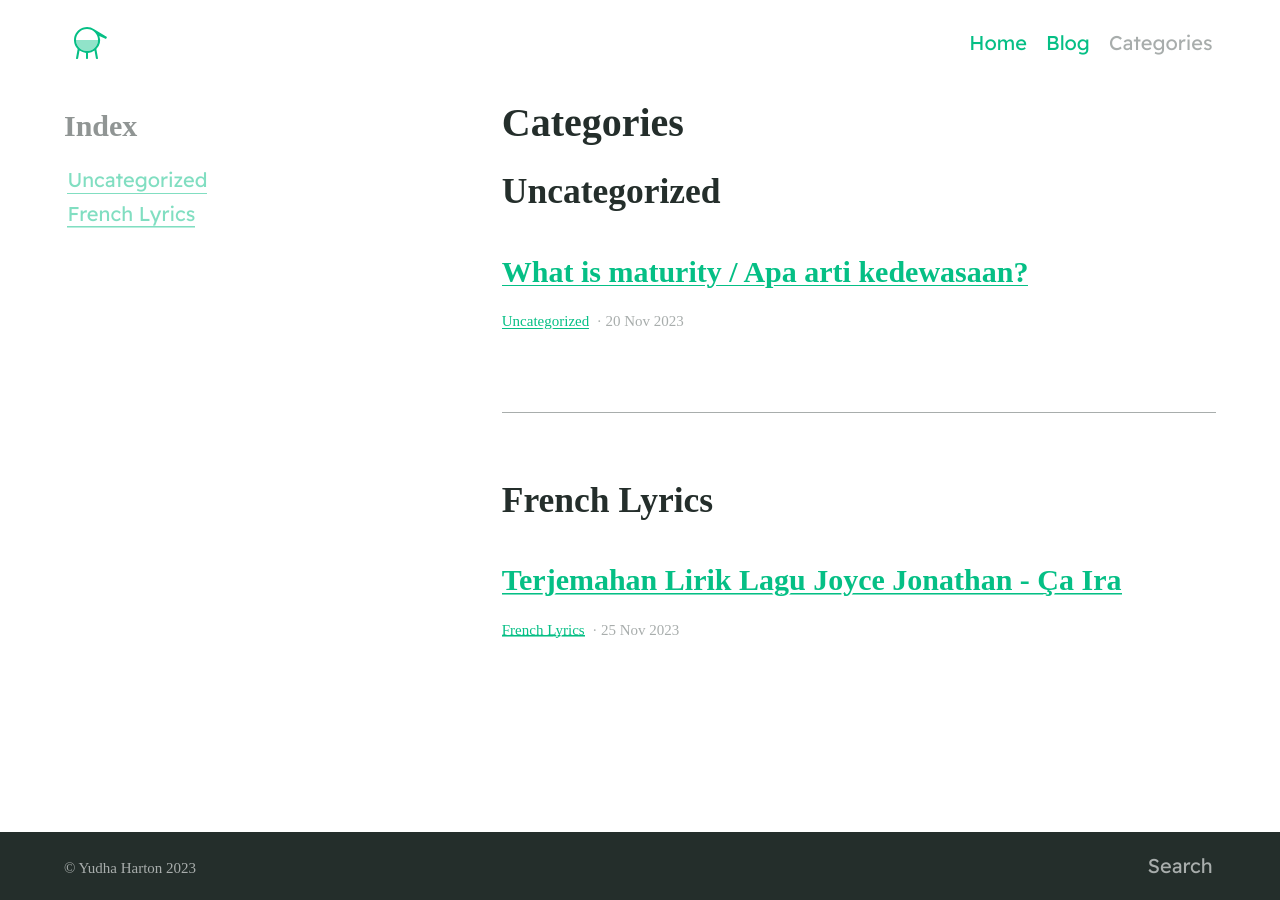
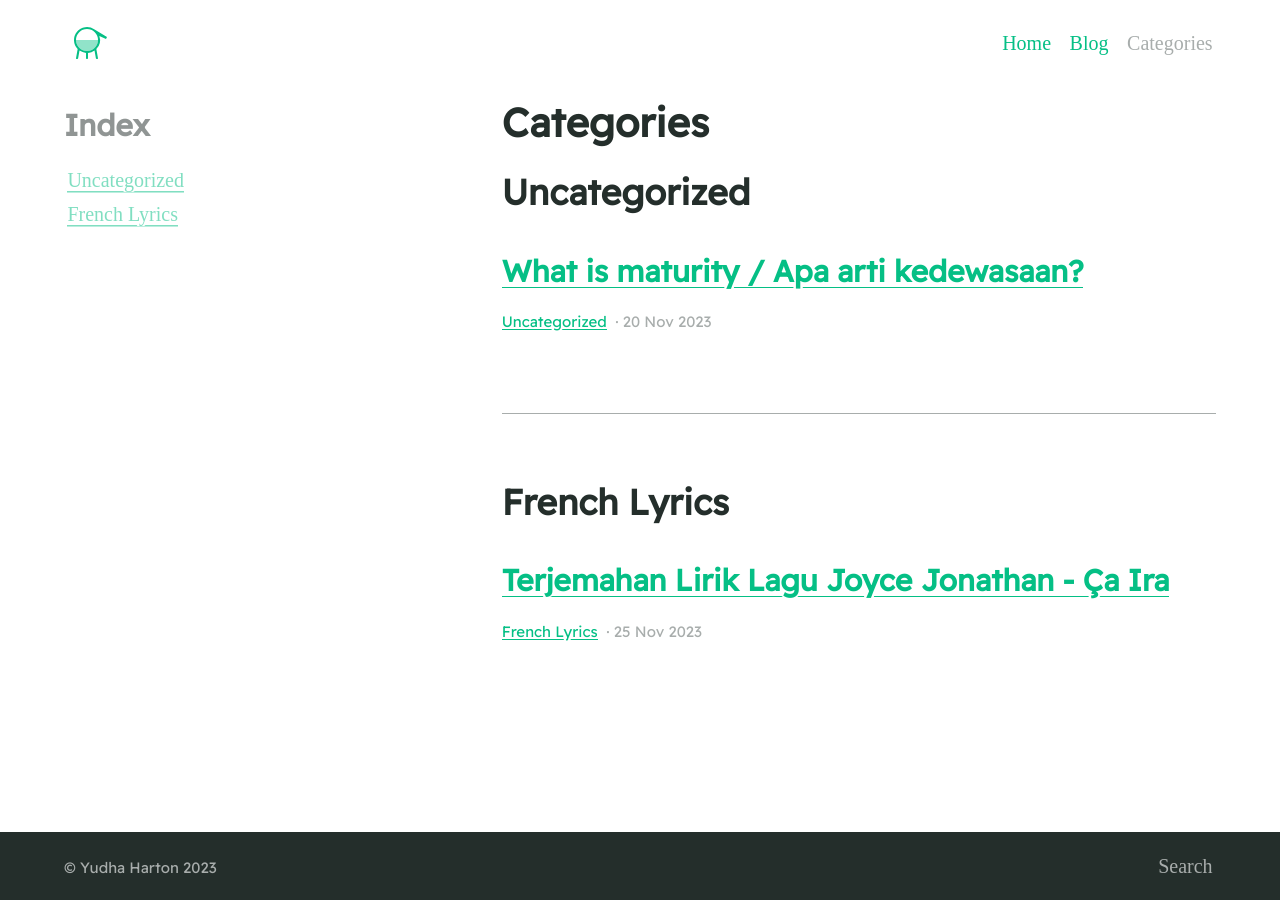
Before and after one commit to yudhaharton/yudhaharton.github.io, a Jekyll site: the page built from categories.md, in a window 1280 px wide. Built offline with Jekyll 4.4.1, drawn with Linux system fonts in a browser that asks for light colours; some web fonts are replaced.

Commit message:
Update _settings.scss

```diff
--- a/_sass/_settings.scss
+++ b/_sass/_settings.scss
@@ -15,7 +15,7 @@ $white: #ffffff !default;
 
 // Typography
 $bodytype: (
-  font-family: "Readex Pro, serif",
+  font-family: "Gabarito, serif",
   regular: 400,
   bold: 700,
   italic: italic,
@@ -23,7 +23,7 @@ $bodytype: (
 ) !default;
 
 $headingtype: (
-  font-family: '"Gabarito", serif',
+  font-family: '"Readex Pro", serif',
   regular: 400,
   bold: 700,
   cap-height: 0.75
```
